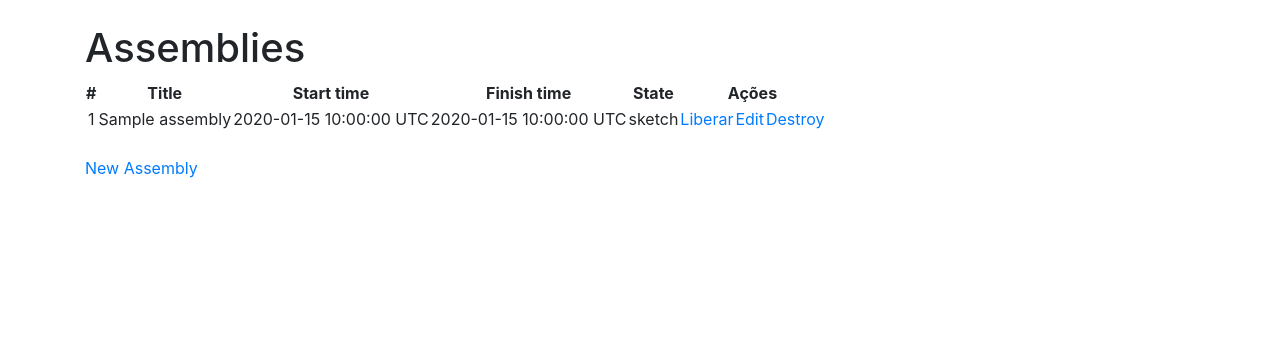
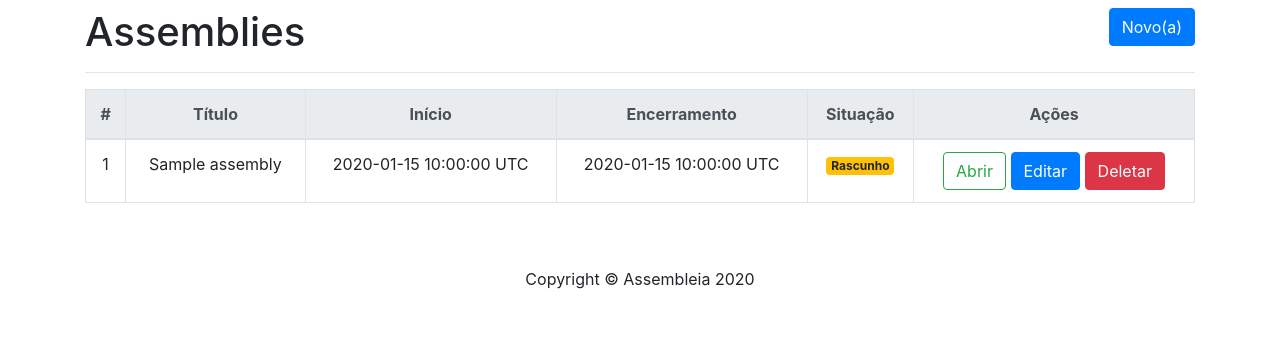
Before and after one commit to johnggli/AssembleiaOnline, a Rails app: page /admin/assemblies in a window 1280 px wide. Shown: the part 56-394 px from the top of the page. Run offline with Rails 7, Linux system fonts and the light colour scheme; tables that the repository leaves empty hold one stand-in row (values such as "Sample post"); data that the repository does not hold is empty; style sheets or scripts are compiled from the project's sources; some libraries are stand-ins or nearby versions.

Commit message:
feat: add bootstrap to assemblies

```diff
--- a/app/assets/stylesheets/application.css
+++ b/app/assets/stylesheets/application.css
@@ -21,4 +21,9 @@ table {
 
 .new {
   float: right;
+  margin-left: 5px;
 }
+
+#notice {
+  text-align: center;
+}
--- a/app/controllers/admin/assemblies_controller.rb
+++ b/app/controllers/admin/assemblies_controller.rb
@@ -28,7 +28,8 @@ class Admin::AssembliesController < AdminController
 
     respond_to do |format|
       if @assembly.save
-        format.html { redirect_to admin_assembly_path(@assembly), notice: 'Assembly was successfully created.' }
+        flash[:success] = "Assembly was successfully created."
+        format.html { redirect_to admin_assembly_path(@assembly) }
         format.json { render :show, status: :created, location: @assembly }
       else
         format.html { render :new }
@@ -45,7 +46,8 @@ class Admin::AssembliesController < AdminController
     end
     respond_to do |format|
       if @assembly.update(assembly_params)
-        format.html { redirect_to admin_assembly_path(@assembly), notice: 'Assembly was successfully updated.' }
+        flash[:success] = "Assembly was successfully updated."
+        format.html { redirect_to admin_assembly_path(@assembly) }
         format.json { render :show, status: :ok, location: @assembly }
       else
         format.html { render :edit }
@@ -59,7 +61,8 @@ class Admin::AssembliesController < AdminController
   def destroy
     @assembly.destroy
     respond_to do |format|
-      format.html { redirect_to admin_assemblies_path, notice: 'Assembly was successfully destroyed.' }
+      flash[:success] = "Assembly was successfully destroyed."
+      format.html { redirect_to admin_assemblies_path }
       format.json { head :no_content }
     end
   end
--- a/app/views/admin/assemblies/edit.html.erb
+++ b/app/views/admin/assemblies/edit.html.erb
@@ -1,5 +1,5 @@
 <h1>Editing Assembly</h1>
 
+<hr>
+
 <%= render 'form', url: admin_assembly_path, method: :put %>
-
-<%= link_to 'Back', admin_assemblies_path %>
--- a/app/views/admin/assemblies/index.html.erb
+++ b/app/views/admin/assemblies/index.html.erb
@@ -1,16 +1,25 @@
-<p id="notice"><%= notice %></p>
+<% flash.each do |key, value| %>
+  <div id="notice" class="alert <%= flash_class(key) %> alert-dismissible">
+    <button type="button" class="close" data-dismiss="alert">&times;</button>
+    <%= value %>
+  </div>
+<% end %>
 
-<h1>Assemblies</h1>
+<h1>
+  Assemblies
+  <%= link_to 'Novo(a)', new_admin_assembly_path, class:"btn btn-primary new" %>
+</h1>
 
-<table>
-  <thead>
+<hr>
+
+<table class="table table-bordered table-hover">
+  <thead class="thead-light">
     <tr>
       <th>#</th>
-      <th>Title</th>
-      <th>Start time</th>
-      <th>Finish time</th>
-      <th>State</th>
-      <!-- <th>Descrição</th> -->
+      <th>Título</th>
+      <th>Início</th>
+      <th>Encerramento</th>
+      <th>Situação</th>
       <th colspan="3">Ações</th>
     </tr>
   </thead>
@@ -22,22 +31,28 @@
         <td><%= assembly.title %></td>
         <td><%= assembly.start_time %></td>
         <td><%= assembly.finish_time %></td>
-        <td><%= assembly.state %></td>
-        <!-- <td><%= assembly.description %></td> -->
+
+        <td>
+          <% if assembly.state == 'open' %>
+            <span class="badge badge-success">Ativa</span>
+          <% elsif assembly.state == 'close' %>
+            <span class="badge badge-danger">Finalizado</span>
+          <% else %>
+            <span class="badge badge-warning">Rascunho</span>
+          <% end %>
+        </td>
+
         <td>
           <%if assembly.state == 'open'%>
-            <%= link_to 'Bloquear', set_not_state_path(assembly), method: :patch %>
+            <%= link_to 'Fechar', set_not_state_path(assembly), method: :patch, class:"btn btn-outline-danger" %>
           <%else%>
-            <%= link_to 'Liberar', set_state_path(assembly), method: :patch %>
+            <%= link_to 'Abrir', set_state_path(assembly), method: :patch, class:"btn btn-outline-success" %>
           <% end %>
+          <%= link_to 'Editar', edit_admin_assembly_path(assembly), class:"btn btn-primary" %>
+          <%= link_to 'Deletar', admin_assembly_path(assembly), method: :delete, data: { confirm: 'Are you sure?' }, class:"btn btn-danger" %>
         </td>
-        <td><%= link_to 'Edit', edit_admin_assembly_path(assembly) %></td>
-        <td><%= link_to 'Destroy', admin_assembly_path(assembly), method: :delete, data: { confirm: 'Are you sure?' } %></td>
+
       </tr>
     <% end %>
   </tbody>
 </table>
-
-<br>
-
-<%= link_to 'New Assembly', new_admin_assembly_path %>
--- a/app/views/admin/assemblies/new.html.erb
+++ b/app/views/admin/assemblies/new.html.erb
@@ -1,5 +1,5 @@
 <h1>New Assembly</h1>
 
+<hr>
+
 <%= render 'form', url: admin_assemblies_path, method: :post %>
-
-<%= link_to 'Back', admin_assemblies_path %>
--- a/app/views/layouts/admin.html.erb
+++ b/app/views/layouts/admin.html.erb
@@ -15,5 +15,11 @@
     <div class="container">
       <%= yield %>
     </div>
+
+    <footer class="py-5">
+      <div class="container">
+        <p class="m-0 text-center">Copyright &copy; Assembleia 2020</p>
+      </div>
+    </footer>
   </body>
 </html>
```
Also changed, not shown: app/views/admin/assemblies/_form.html.erb (+8 -5 lines), app/views/admin/assemblies/show.html.erb (+27 -9 lines).
